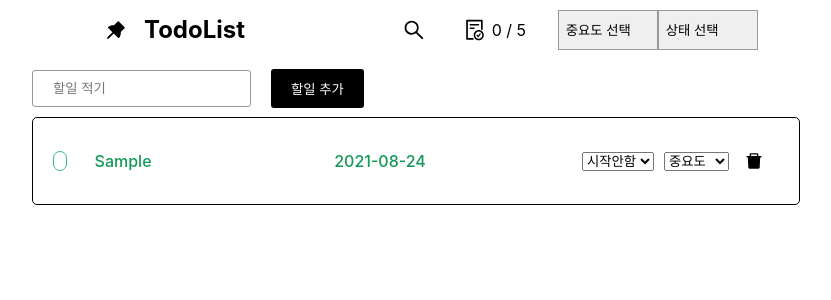
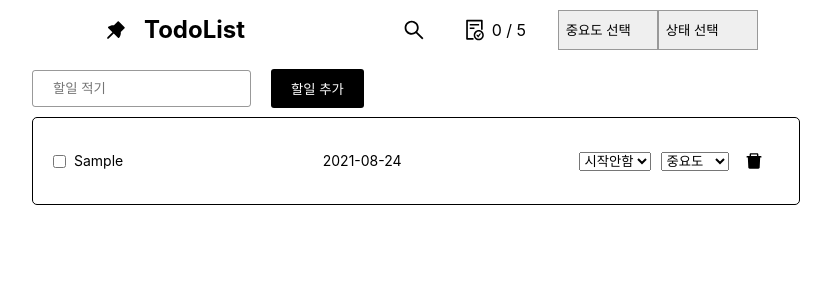
Before and after one commit to TEAM-8ight/8ight-team2, a React (Create React App) app: page / in a window 1280 px wide. Both pictures are taken after typing "Sample" into the empty fields and a click on the button "할일 추가". Shown: the top 300 px of the page, without its empty margins (224-1055 px from the left). Built offline with nearby package versions, Linux system fonts and the light colour scheme.

Commit message:
Revert "Feat: Add 'done' property in createState"

```diff
--- a/src/components/Header.tsx
+++ b/src/components/Header.tsx
@@ -11,19 +11,39 @@ import {
 const Header = ({ todos, handleStatusFilter }: any) => {
   const [filterByImportance, setFilterByImportance] = useState<any>([]);
   const [filterByStatus, setFilterByStatus] = useState<any>([...todos]);
-
+  const [filteredTodos, setFilteredTodos] = useState<any>([...todos]);
   const handleFilterByImportance = (
     e: React.ChangeEvent<HTMLSelectElement>,
   ) => {
     setFilterByImportance(e.target.value);
 
+    // const matchValues = [...todos].filter((todo: any) =>
+    //   todo.importance.includes(e.target.value),
+    // );
+
+    // setFilterByImportance(matchValues);
     handleStatusFilter(e.target.value);
   };
 
   const handleFilterByStatus = (e: React.ChangeEvent<HTMLSelectElement>) => {
+    // const matchValues = [...todos].filter((todo: any) =>
+    //   todo.status.includes(e.target.value),
+    // );
+
     setFilterByStatus(e.target.value);
     handleStatusFilter(e.target.value);
   };
+
+  // useEffect(() => {
+  //   const matchValues = [...todos].filter(
+  //     (todo: any) =>
+  //       (!filterByImportance || todo.importance === filterByImportance) &&
+  //       (!filterByStatus || todo.status === filterByStatus),
+  //   );
+  //   console.log('matchValues', matchValues);
+  //   setFilteredTodos(matchValues);
+  //   handleStatusFilter(matchValues);
+  // }, [filterByStatus, filterByImportance]);
 
   return (
     <Nav>
--- a/src/components/TodoList.tsx
+++ b/src/components/TodoList.tsx
@@ -1,7 +1,7 @@
-import React, { useState } from 'react';
-import styled, { css } from 'styled-components';
+import React, { useEffect, useState } from 'react';
+import styled from 'styled-components';
 import { todoType } from '../pages/MainPage';
-import { AiFillDelete, AiOutlineCheckCircle } from 'react-icons/ai';
+import { AiFillDelete } from 'react-icons/ai';
 
 interface TodoCreateProps {
   createState: todoType[];
@@ -139,22 +139,16 @@ const TodoList = ({
     );
   };
 
-  const isFiltered = (status: any) => {
+  const isFiltered = (status: any, importance: any) => {
     return status === selected;
   };
 
-  const toggleTodo = (id: number) => {
-    setCreateState((prevState) =>
-      prevState.map((todo) =>
-        todo.id === id ? { ...todo, done: !todo.done } : todo,
-      ),
-    );
-  };
+  console.log(selected);
 
   return (
     <Container onDragOver={onDragOver}>
       {createState?.map((item, i) => {
-        let isItemFiltered = isFiltered(item.status);
+        let isItemFiltered = isFiltered(item.status, item.importance);
 
         let defaultClass = '';
 
@@ -169,12 +163,9 @@ const TodoList = ({
               isItemFiltered ? { background: 'green' } : { background: 'none' }
             }
           >
-            <CheckCircle done={item.done} onClick={() => toggleTodo(item.id)}>
-              {item.done && <AiOutlineCheckCircle />}
-            </CheckCircle>
+            <input type="checkbox" name="isComplete" value={item.taskName} />
 
             <ListItem
-              done={item.done}
               data-index={i}
               draggable
               onDragStart={onDragStart}
@@ -239,35 +230,35 @@ const Container = styled.ul`
 const ListContainer = styled.div`
   display: flex;
   align-items: center;
-
+  :not(:last-child) {
+    border-bottom: 1px solid black;
+  }
   padding: 10px 20px;
-
-  :not(:last-child) {
-    border-bottom: 1px solid lightgray;
-  }
 `;
 
-const ListItem = styled.li<{ isDrag: boolean; done: boolean }>`
+const ListItem = styled.li<{ isDrag: boolean }>`
   width: 760px;
   display: flex;
   flex-direction: row;
+  justify-content: space-between;
   align-items: center;
   padding: 15px 8px;
   user-select: none;
   touch-action: none;
   cursor: grab;
   height: 66px;
-  font-size: 16px;
-  font-weight: 500;
-  color: #119955;
-  ${(props) =>
-    props.done &&
-    css`
-      color: #ced4da;
-      text-decoration: line-through;
-    `}
 
   ${(props) => props.isDrag && 'transition: transform 200ms ease 0s'};
+
+  /* &.move_up {
+    transform: translate(0, -65px);
+    z-index: 1;
+  }
+
+  &.move_down {
+    transform: translate(0, 65px);
+    z-index: 1;
+  } */
 
   & > * {
     pointer-events: none;
@@ -303,24 +294,4 @@ const ImportanceSelect = styled.select`
   width: 100px;
 `;
 
-const CheckCircle = styled.div<{ done: boolean }>`
-  width: 20px;
-  height: 20px;
-  border-radius: 16px;
-  border: 1px solid #33bb77;
-  font-size: 16px;
-  display: flex;
-  align-items: center;
-  justify-content: center;
-  margin-right: 20px;
-  cursor: pointer;
-
-  ${(props) =>
-    props.done &&
-    css`
-      border: 1px solid #dddddd;
-      color: #dddddd;
-    `}
-`;
-
 export default TodoList;
--- a/src/pages/MainPage.tsx
+++ b/src/pages/MainPage.tsx
@@ -12,7 +12,6 @@ export interface todoType {
   createdAt: string;
   updatedAt: string;
   importance: string;
-  done: boolean;
 }
 
 const getFormatDate = (date: Date) => {
@@ -54,7 +53,6 @@ const MainPage = () => {
       createdAt: getFormatDate(today),
       updatedAt: '',
       importance: '',
-      done: false,
     });
 
     setValue('');
```
